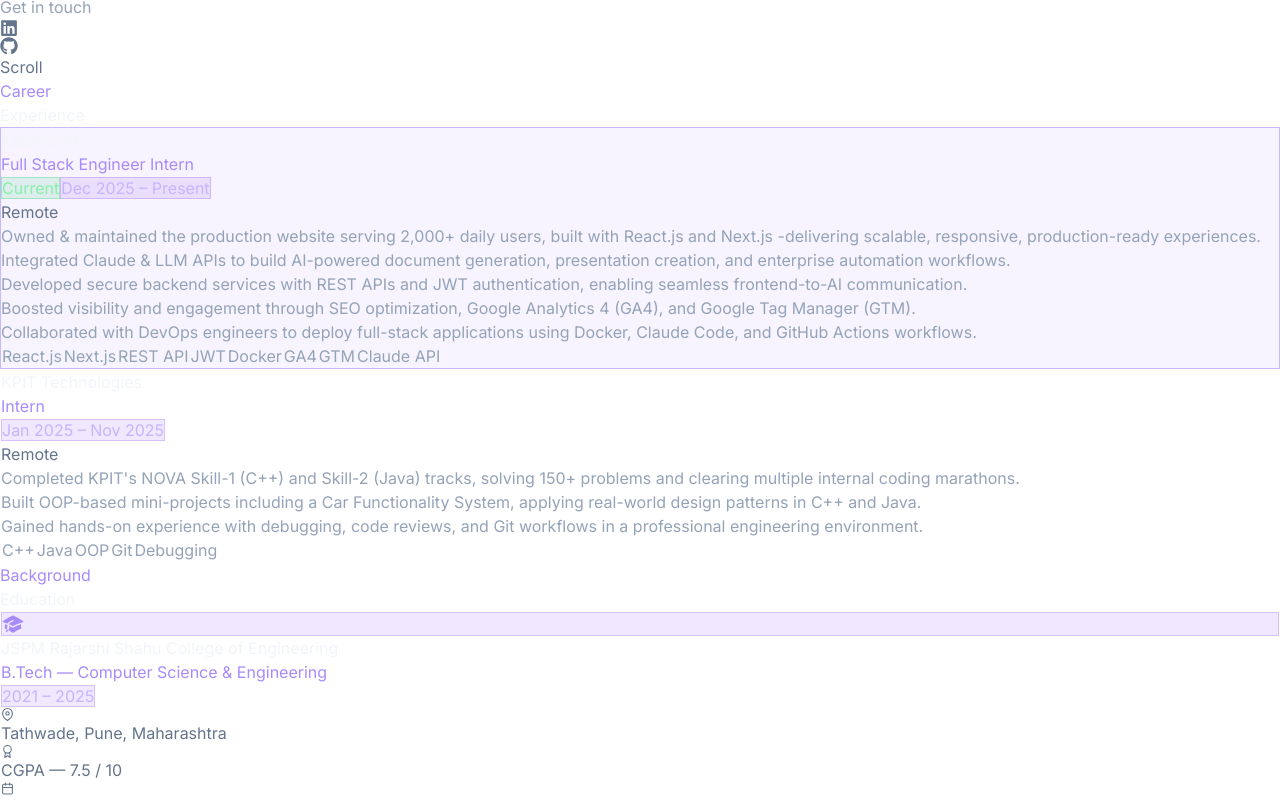
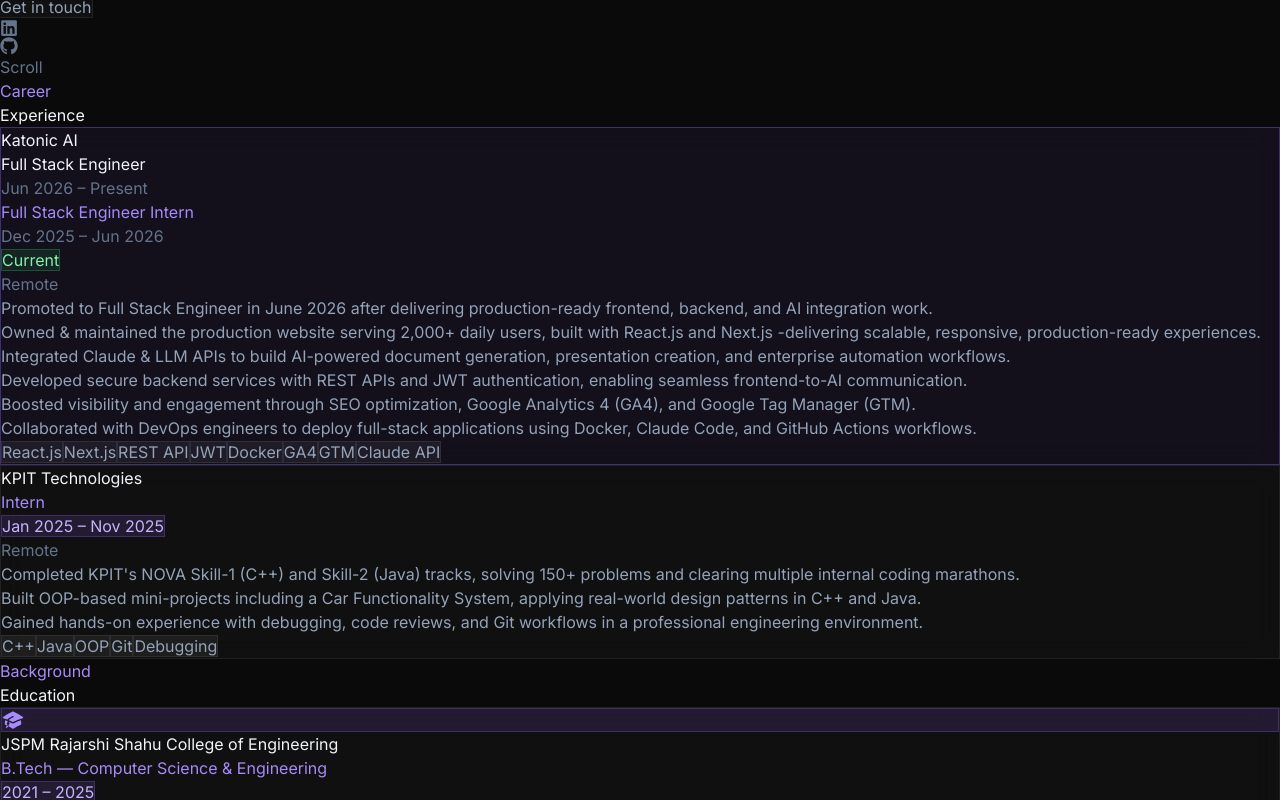
Before and after one commit to tejas249/tejasPortfolio, a React (Vite) app: page / in a window 1280 px wide. Shown: the part 1620-2420 px from the top of the page. Built offline with nearby package versions, Linux system fonts and the light colour scheme.

Commit message:
updated: experience section and some polishes

```diff
--- a/src/components/Experience.jsx
+++ b/src/components/Experience.jsx
@@ -5,11 +5,16 @@
 const experiences = [
   {
     company: "Katonic AI",
-    role: "Full Stack Engineer Intern",
-    duration: "Dec 2025 – Present",
+    role: "Full Stack Engineer",
+    duration: "Jun 2026 – Present",
+    roleHistory: [
+      { role: "Full Stack Engineer", duration: "Jun 2026 – Present" },
+      { role: "Full Stack Engineer Intern", duration: "Dec 2025 – Jun 2026" },
+    ],
     location: "Remote",
     dotColor: "#8b5cf6",
     highlights: [
+      "Promoted to Full Stack Engineer in June 2026 after delivering production-ready frontend, backend, and AI integration work.",
       "Owned & maintained the production website serving 2,000+ daily users, built with React.js and Next.js -delivering scalable, responsive, production-ready experiences.",
       "Integrated Claude & LLM APIs to build AI-powered document generation, presentation creation, and enterprise automation workflows.",
       "Developed secure backend services with REST APIs and JWT authentication, enabling seamless frontend-to-AI communication.",
@@ -114,7 +119,22 @@
               <div className="flex flex-wrap items-start justify-between gap-3 mb-5">
                 <div>
                   <h3 className="text-xl font-bold" style={{ color: "var(--text-1)" }}>{exp.company}</h3>
+                  {exp.roleHistory ? (
+                    <div className="relative mt-4 ml-1 border-l pl-4 space-y-3" style={{ borderColor: isDark ? "rgba(167,139,250,0.35)" : "rgba(109,40,217,0.28)" }}>
+                      {exp.roleHistory.map((role, j) => (
+                        <div key={role.role} className="relative">
+                          <span
+                            className="absolute -left-[21px] top-1.5 h-2 w-2 rounded-full border-2"
+                            style={{ background: j === 0 ? accentText : "var(--surface)", borderColor: accentText }}
+                          />
+                          <p className={j === 0 ? "text-base font-semibold" : "text-sm font-medium"} style={{ color: j === 0 ? "var(--text-1)" : accentText }}>{role.role}</p>
+                          <p className="text-xs mt-0.5" style={{ color: "var(--text-3)" }}>{role.duration}</p>
+                        </div>
+                      ))}
+                    </div>
+                  ) : (
                     <p className="text-sm font-medium mt-0.5" style={{ color: accentText }}>{exp.role}</p>
+                  )}
                 </div>
                 <div className="flex flex-col gap-1.5 items-end">
                   <div className="flex items-center gap-2">
@@ -126,11 +146,13 @@
                         Current
                       </span>
                     )}
+                    {!exp.roleHistory && (
                       <span className="text-xs font-semibold px-3 py-1 rounded-full"
                         style={{ background: pillBg, color: pillText, border: `1px solid ${pillBorder}` }}
                       >
                         {exp.duration}
                       </span>
+                    )}
                   </div>
                   <span className="text-xs" style={{ color: "var(--text-3)" }}>{exp.location}</span>
                 </div>
--- a/src/index.css
+++ b/src/index.css
@@ -7,6 +7,7 @@
 /* ── Theme tokens ─────────────────────────────────── */
 :root {
   font-family: "Inter", sans-serif;
+  background: var(--bg);
 
   --bg:          #0a0a0a;
   --surface:     rgba(255, 255, 255, 0.028);
@@ -20,6 +21,13 @@
   --nav-border:  rgba(255, 255, 255, 0.07);
   --shadow:      rgba(0, 0, 0, 0.0);
   --card-shadow: none;
+}
+
+html,
+body,
+#root {
+  min-height: 100%;
+  background: var(--bg);
 }
 
 :root.light {
```
Lines whose indentation alone changed are shown as unchanged.
